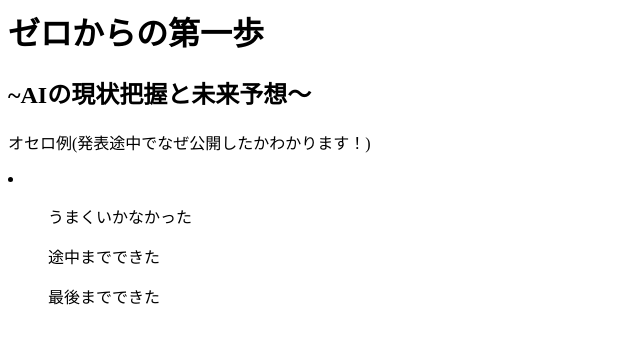
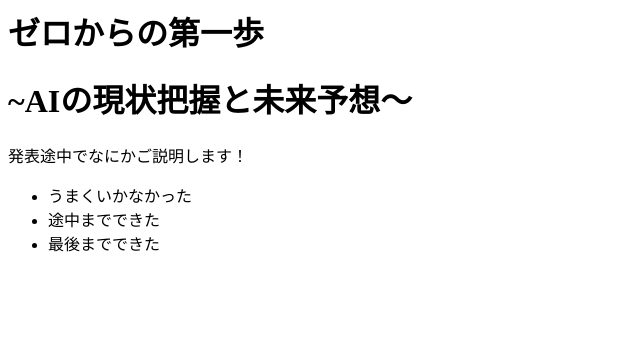
Before and after one commit to Y-Kakuta/bunkakai, a plain HTML site: page index.html in a window 1280 px wide. Shown: the whole page, without its empty margins (0-640 px from the left). Drawn offline with Linux system fonts and the light colour scheme.

Commit message:
Update index.html

```diff
--- a/index.html
+++ b/index.html
@@ -3,11 +3,11 @@
 </head>
 <body>
     <h1>ゼロからの第一歩</h1>
-    <h2>~AIの現状把握と未来予想～</h2>
-    <p>オセロ例(発表途中でなぜ公開したかわかります！)</p>
-    <li>
-        <ul>うまくいかなかった</ul>
-        <ul>途中までできた</ul>
-        <ul>最後までできた</ul>
-    </li>
+    <h1>~AIの現状把握と未来予想～</h1>
+    <p>発表途中でなにかご説明します！</p>
+    <ul>
+        <li>うまくいかなかった</li>
+        <li>途中までできた</li>
+        <li>最後までできた</li>
+    </ul>
 </body>
```
